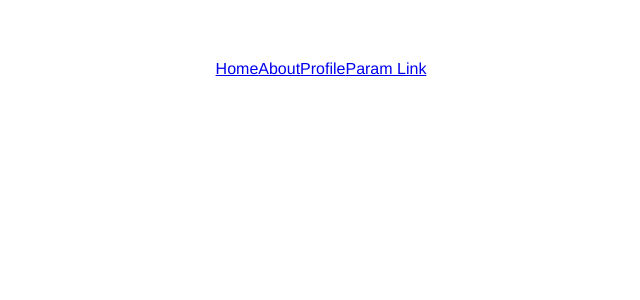
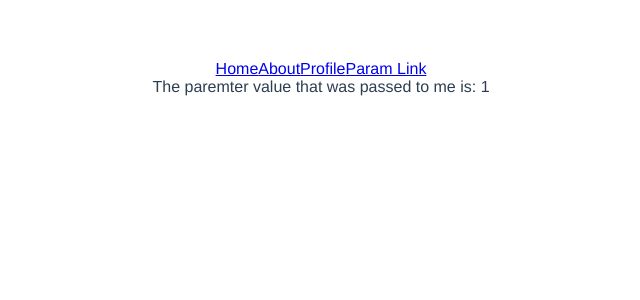
Before and after one commit to odbalogun/vue-router-tutorial, a Vue app: page /param-details/1 in a window 1280 px wide. Shown: the top 300 px of the page, without its empty margins (319-959 px from the left). Built offline with nearby package versions, Linux system fonts and the light colour scheme.

Commit message:
Added ParamDetails component

```diff
--- a/src/components/Param.vue
+++ b/src/components/Param.vue
@@ -15,7 +15,7 @@
   },
   methods: {
     GoToRoute: function () {
-      this.$router.push({name: 'Paramdetails', params: { id: this.UserInput }})
+      this.$router.push({name: 'ParamDetails', params: { id: this.UserInput }})
     }
   }
 }
--- /dev/null
+++ b/src/components/paramdetails.vue
@@ -0,0 +1,11 @@
+<template>
+    <div class="paramdetails">
+        <span>The paremter value that was passed to me is: {{ $route.params.id }}</span>
+    </div>
+</template>
+
+<script>
+export default {
+  name: 'param-details'
+}
+</script>
--- a/src/router/index.js
+++ b/src/router/index.js
@@ -4,6 +4,7 @@
 import About from '@/components/About'
 import Profile from '@/components/Profile'
 import Param from '@/components/Param'
+import ParamDetails from '@/components/paramdetails'
 
 Vue.use(Router)
 const routes = [
@@ -25,6 +26,11 @@
   {
     path: '/param',
     component: Param
+  },
+  {
+    path: '/param-details/:id',
+    component: ParamDetails,
+    name: 'ParamDetails'
   }
 ]
 export default new Router({
```
